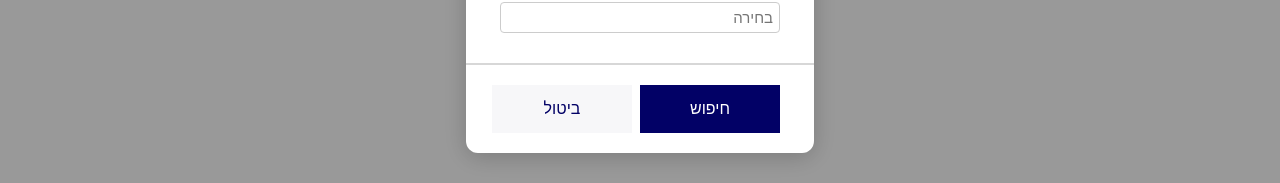
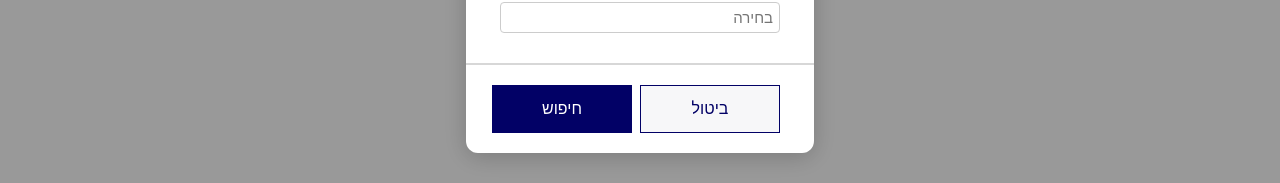
Before and after one commit to MayAshke/pokedex, an Angular app: page /home in a window 1280 px wide. Both pictures are taken after a click on the button 861 px from the left and 142 px from the top of the page. Shown: the part 446-629 px from the top of the page. Built offline with nearby package versions, Linux system fonts and the light colour scheme; no server answers.

Commit message:
fillter buttons css changes

```diff
--- a/src/components/filter/filter.component.css
+++ b/src/components/filter/filter.component.css
@@ -25,7 +25,7 @@
 
 .filter-title {
   font-size: 21px;
-  font-weight: 600;
+  font-weight: 550;
   text-align: right;
   margin-top: 0%;
   margin-bottom: 12%;
@@ -76,7 +76,8 @@ button {
 .cancle-button {
   color: #020166;
   background-color: #F7F7F9;
-  border-width: 8px;
+  border-width: 1px;
+  border-style: solid;
   border-color: #020166;
 }
 
--- a/src/components/filter/filter.component.html
+++ b/src/components/filter/filter.component.html
@@ -15,8 +15,8 @@
       <label>גובה (מקסימלי)<input type="number" formControlName="height" placeholder="בחירה" /></label>
       <div class="line"></div>
       <div class="button-group">
+        <button type="button" (click)="onCancel()" class="cancle-button">ביטול</button>
         <button type="button" (click)="applyFilters()" class="approve-button">חיפוש</button>
-        <button type="button" (click)="onCancel()" class="cancle-button">ביטול</button>
       </div>
     </form>
   </div>
```
